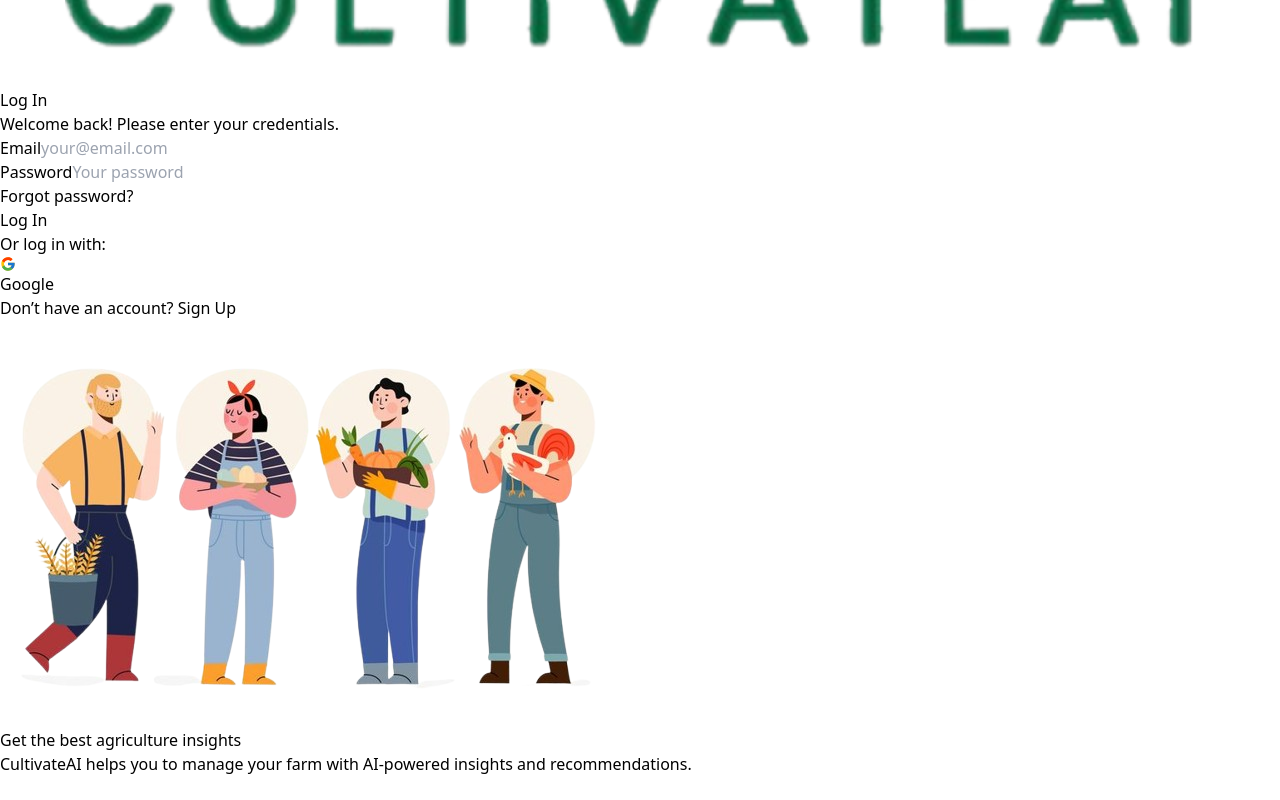
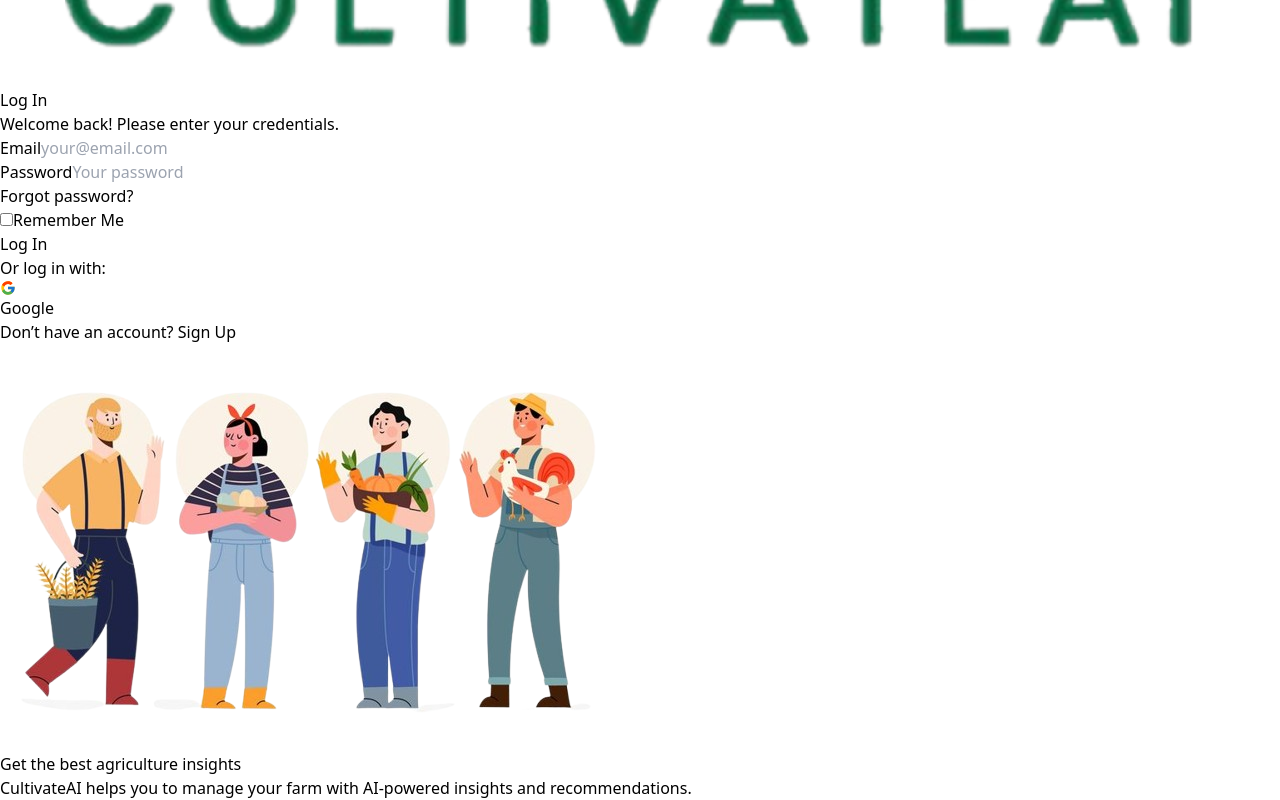
Before and after one commit to nbyl26/CultivateAI, a React (Vite) app: page /login in a window 1280 px wide. Shown: the part 1008-1808 px from the top of the page. Before the commit the page ends 1784 px from the top, so only its background shows below. Built offline with nearby package versions, Linux system fonts and the light colour scheme.

Commit message:
feat(auth): added remember login user function

```diff
--- a/src/pages/Login.jsx
+++ b/src/pages/Login.jsx
@@ -1,5 +1,12 @@
 import { useState } from 'react';
-import { signInWithEmailAndPassword, signInWithPopup, GoogleAuthProvider} from 'firebase/auth';
+import {
+    signInWithEmailAndPassword,
+    signInWithPopup,
+    GoogleAuthProvider,
+    browserLocalPersistence,
+    browserSessionPersistence,
+    setPersistence
+} from 'firebase/auth';
 import { auth } from '../firebase';
 import { useNavigate, Link } from 'react-router-dom';
 import { motion } from 'framer-motion';
@@ -14,25 +21,33 @@
     const [email, setEmail] = useState('');
     const [password, setPassword] = useState('');
     const [error, setError] = useState('');
+    const [rememberMe, setRememberMe] = useState(false);
     const navigate = useNavigate();
 
     const handleLogin = async (e) => {
         e.preventDefault();
         setError('');
+
+        const persistence = rememberMe ? browserLocalPersistence : browserSessionPersistence;
+
         try {
+            await setPersistence(auth, persistence);
             await signInWithEmailAndPassword(auth, email, password);
             navigate('/dashboard');
         } catch (err) {
-            setError('Email atau password salah.');
+            setError('Email or password is incorrect.');
         }
     };
 
     const handleGoogleLogin = async () => {
+        const persistence = rememberMe ? browserLocalPersistence : browserSessionPersistence;
+
         try {
+            await setPersistence(auth, persistence);
             await signInWithPopup(auth, googleProvider);
             navigate('/dashboard');
         } catch (err) {
-            setError('Login dengan Google gagal.');
+            setError('Google login failed.');
         }
     };
 
@@ -82,6 +97,21 @@
                                 </Link>
                             </div>
                         </div>
+
+                        {/* Remember Me */}
+                        <div className="flex items-center">
+                            <input
+                                type="checkbox"
+                                id="rememberMe"
+                                checked={rememberMe}
+                                onChange={(e) => setRememberMe(e.target.checked)}
+                                className="mr-2"
+                            />
+                            <label htmlFor="rememberMe" className="text-sm text-gray-600">
+                                Remember Me
+                            </label>
+                        </div>
+
                         <button
                             type="submit"
                             className="w-full bg-green-600 hover:bg-green-700 text-white py-2 rounded transition font-medium"
@@ -115,7 +145,7 @@
                 <div className="w-1/2 bg-green-600 text-white flex flex-col items-center justify-center relative p-8">
                     <img
                         src={Farmers}
-                        alt="Petani Ilustrasi"
+                        alt="Farmer Illustration"
                         className="w-3/4 mb-4 max-w-sm drop-shadow-xl"
                     />
                     <h2 className="text-xl font-bold">Get the best agriculture insights</h2>
```
